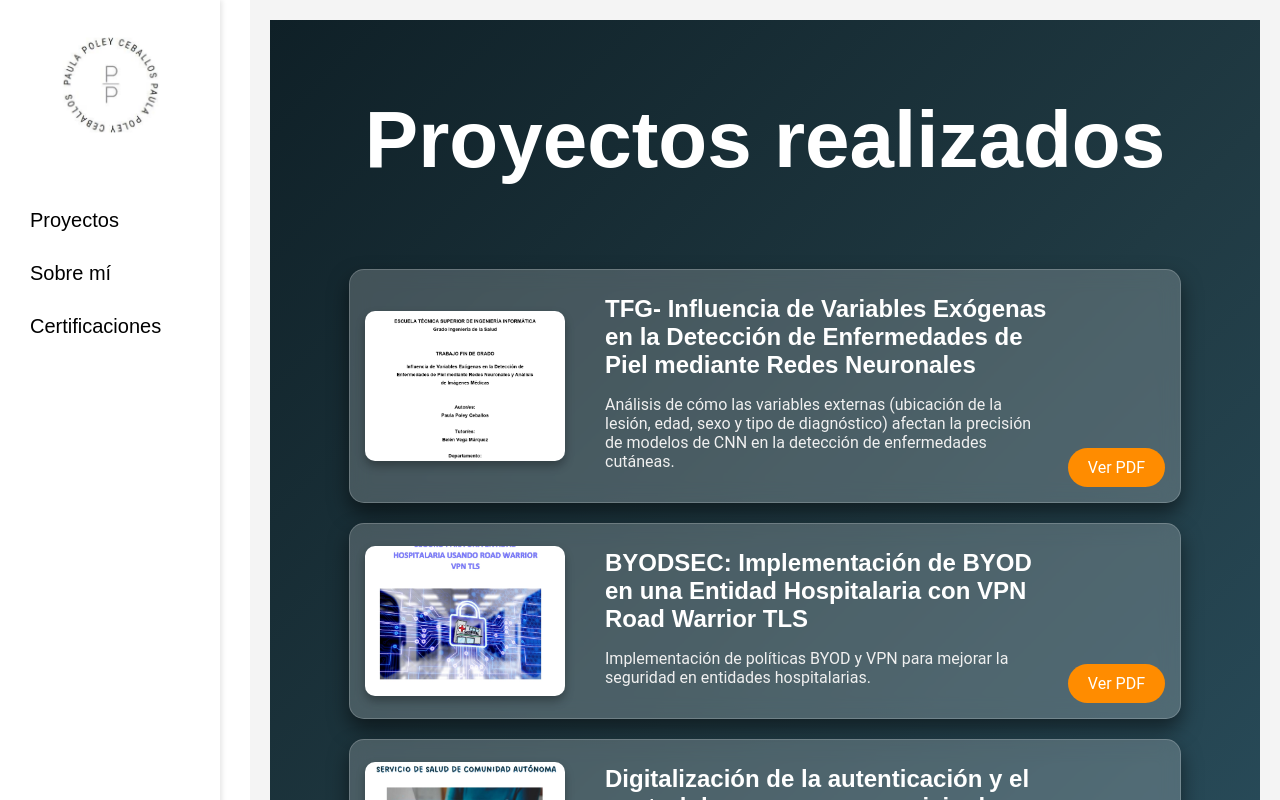
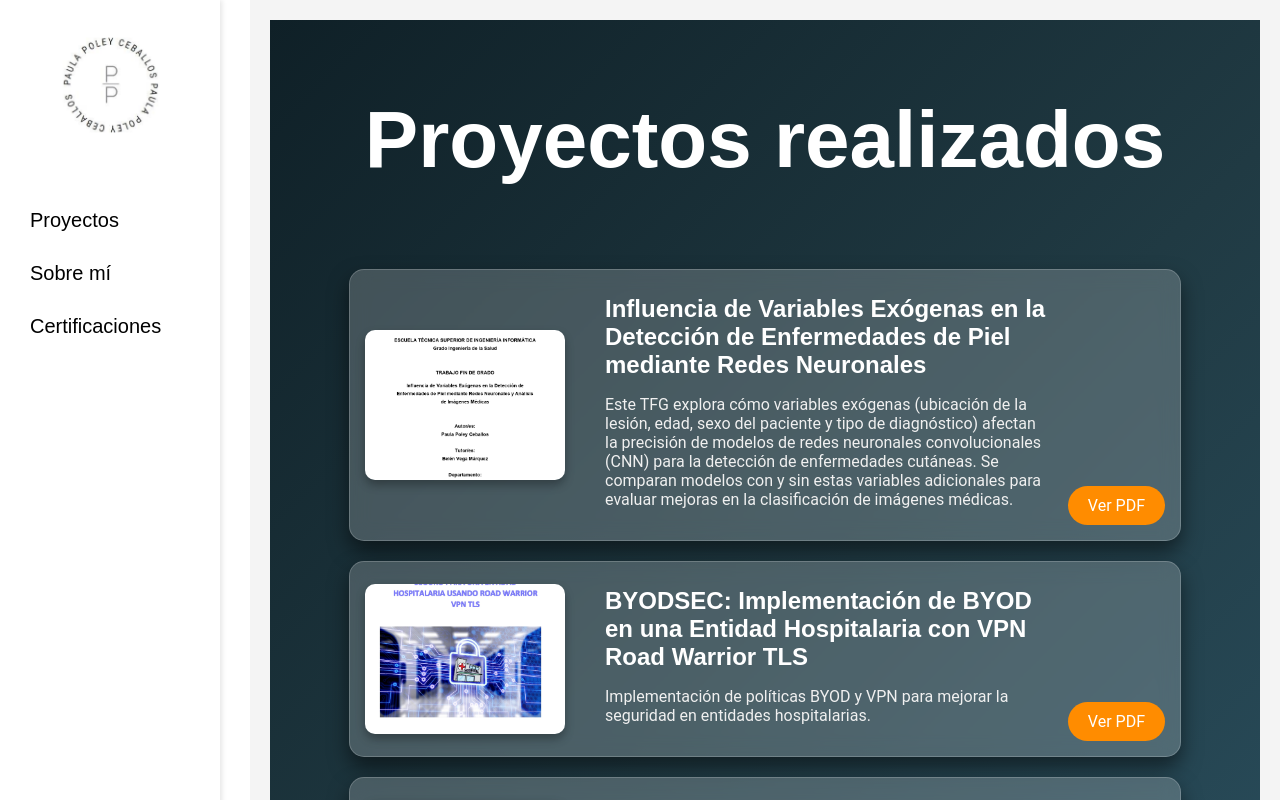
Before and after one commit to paulapoley/portfoliopaulapoley, a React (Create React App) app: page / in a window 1280 px wide. Shown: the top 800 px of the page. Built offline with nearby package versions, Linux system fonts and the light colour scheme.

Commit message:
Update Home.jsx

```diff
--- a/src/pages/Home.jsx
+++ b/src/pages/Home.jsx
@@ -5,8 +5,8 @@ const Home = () => {
   const projects = [
     {
       id: 1,
-      title: 'TFG- Influencia de Variables Exógenas en la Detección de Enfermedades de Piel mediante Redes Neuronales',
-      description: 'Análisis de cómo las variables externas (ubicación de la lesión, edad, sexo y tipo de diagnóstico) afectan la precisión de modelos de CNN en la detección de enfermedades cutáneas.',
+      title: 'Influencia de Variables Exógenas en la Detección de Enfermedades de Piel mediante Redes Neuronales',
+      description: 'Este TFG explora cómo variables exógenas (ubicación de la lesión, edad, sexo del paciente y tipo de diagnóstico) afectan la precisión de modelos de redes neuronales convolucionales (CNN) para la detección de enfermedades cutáneas. Se comparan modelos con y sin estas variables adicionales para evaluar mejoras en la clasificación de imágenes médicas.',
       imgSrc: '/pdfs/TFG-PAULAPOLEY.jpg',
       pdfSrc: '/pdfs/TFG-PAULAPOLEY.pdf'
     },
```
